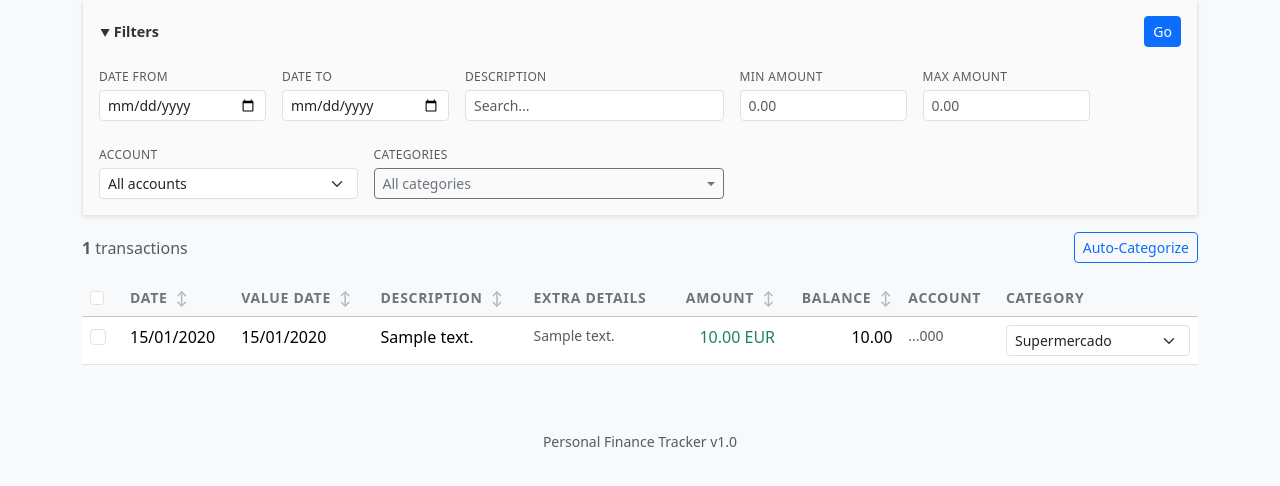
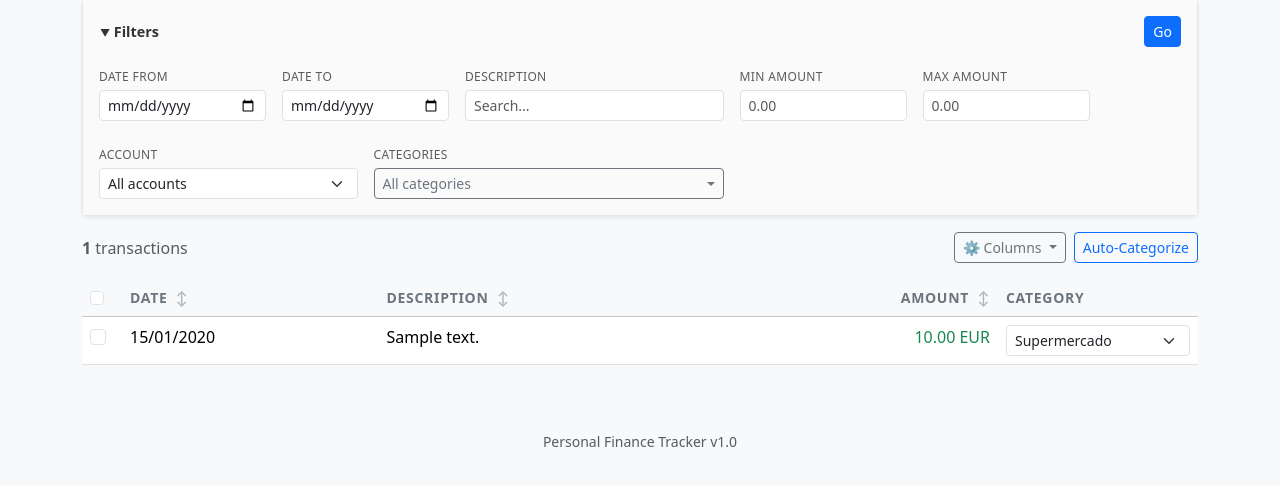
Before and after one commit to RoviraAyza/personal-finance-tracker, a Flask app: page /transactions in a window 1280 px wide. Shown: the part 193-679 px from the top of the page. Run offline with Flask 3, Linux system fonts and the light colour scheme; tables that the repository leaves empty hold one stand-in row (values such as "Sample post").

Commit message:
feat: remove Value Date column, add column visibility toggle and folder browse button
Remove redundant Value Date column from transactions table. Add a Columns
dropdown to show/hide table columns (Description, Extra Details, Amount,
Balance, Account, Category) with localStorage persistence. Add native OS
folder picker (Browse button) to settings page for selecting the CSV folder.

Co-Authored-By: Claude Opus 4.6 <noreply@anthropic.com>

```diff
--- a/src/backend/routes.py
+++ b/src/backend/routes.py
@@ -419,6 +419,33 @@ def register_routes(app):
             'csv_count': csv_count
         })
 
+    @app.route('/settings/browse-folder', methods=['POST'])
+    def browse_folder():
+        """Open a native OS folder picker dialog and return the selected path."""
+        import threading
+
+        result = {'path': None}
+
+        def pick_folder():
+            import tkinter as tk
+            from tkinter import filedialog
+            root = tk.Tk()
+            root.withdraw()
+            root.attributes('-topmost', True)
+            folder = filedialog.askdirectory(title='Select Bank CSV Folder')
+            root.destroy()
+            result['path'] = folder
+
+        # tkinter must run on its own thread to avoid blocking Flask
+        thread = threading.Thread(target=pick_folder)
+        thread.start()
+        thread.join(timeout=120)
+
+        if result['path']:
+            return jsonify({'success': True, 'path': result['path']})
+        else:
+            return jsonify({'success': False, 'path': ''})
+
     @app.route('/api/stats')
     def api_stats():
         """Get database statistics."""
--- a/src/frontend/static/css/style.css
+++ b/src/frontend/static/css/style.css
@@ -281,8 +281,34 @@ tr.selected {
     white-space: nowrap;
 }
 
-.table td:nth-child(4), .table td:nth-child(5) {
+.table td[data-col="description"], .table td[data-col="extra_details"] {
     /* description and extra_details can wrap */
     white-space: normal;
     max-width: 250px;
 }
+
+/* ==================== COLUMN VISIBILITY TOGGLE ==================== */
+
+.col-hidden {
+    display: none !important;
+}
+
+.column-toggle-menu {
+    min-width: 180px;
+}
+
+.column-toggle-menu .dropdown-item {
+    cursor: pointer;
+    display: flex;
+    align-items: center;
+    padding: 0.4rem 1rem;
+    font-size: 0.875rem;
+}
+
+.column-toggle-menu .dropdown-item:hover {
+    background-color: #f8f9fa;
+}
+
+.column-toggle-menu .form-check-input {
+    margin-top: 0;
+}
--- a/src/frontend/static/js/transactions.js
+++ b/src/frontend/static/js/transactions.js
@@ -31,23 +31,27 @@ function sortTable(column) {
         }
     });
 
-    // Column index mapping: 0=checkbox, 1=date, 2=value_date, 3=description, 4=extra_details, 5=amount, 6=balance, 7=account, 8=category
-    const colIndex = {
-        date: 1,
-        value_date: 2,
-        description: 3,
-        amount: 5,
-        balance: 6,
-    };
+    // Find column index dynamically by scanning header cells for data-sort or data-col
+    const headerRow = document.querySelector('.table thead tr');
+    const headers = Array.from(headerRow.cells);
+    let colIdx = -1;
+
+    if (column === 'date') {
+        // Date column is always the second visible cell (index 1, after checkbox)
+        colIdx = headers.findIndex(th => th.dataset.sort === 'date');
+    } else {
+        colIdx = headers.findIndex(th => th.dataset.sort === column);
+    }
+
+    if (colIdx === -1) return;
 
     // Sort rows
     rows.sort((a, b) => {
         let aVal, bVal;
-        const idx = colIndex[column];
+        const idx = colIdx;
 
         switch (column) {
             case 'date':
-            case 'value_date':
                 const aDateStr = a.cells[idx].textContent.trim();
                 const bDateStr = b.cells[idx].textContent.trim();
                 if (!aDateStr) return 1;
@@ -391,6 +395,68 @@ function updateCategoryLabel() {
     }
 }
 
+// ==================== COLUMN VISIBILITY ====================
+
+const COLUMN_VISIBILITY_KEY = 'columnVisibility';
+const DEFAULT_VISIBILITY = {
+    description: true,
+    extra_details: false,
+    amount: true,
+    balance: false,
+    account: false,
+    category: true
+};
+
+function getColumnVisibility() {
+    try {
+        const saved = localStorage.getItem(COLUMN_VISIBILITY_KEY);
+        if (saved) {
+            return { ...DEFAULT_VISIBILITY, ...JSON.parse(saved) };
+        }
+    } catch (e) {
+        // ignore parse errors
+    }
+    return { ...DEFAULT_VISIBILITY };
+}
+
+function saveColumnVisibility(visibility) {
+    localStorage.setItem(COLUMN_VISIBILITY_KEY, JSON.stringify(visibility));
+}
+
+function applyColumnVisibility(visibility) {
+    for (const [col, visible] of Object.entries(visibility)) {
+        const cells = document.querySelectorAll(`[data-col="${col}"]`);
+        cells.forEach(cell => {
+            cell.classList.toggle('col-hidden', !visible);
+        });
+
+        // Sync the dropdown checkbox
+        const checkbox = document.querySelector(`[data-toggle-col="${col}"]`);
+        if (checkbox) {
+            checkbox.checked = visible;
+        }
+    }
+}
+
+function toggleColumn(colName) {
+    const visibility = getColumnVisibility();
+    visibility[colName] = !visibility[colName];
+    saveColumnVisibility(visibility);
+    applyColumnVisibility(visibility);
+}
+
+function initColumnToggle() {
+    const visibility = getColumnVisibility();
+    applyColumnVisibility(visibility);
+
+    // Bind change events on dropdown checkboxes
+    document.querySelectorAll('[data-toggle-col]').forEach(checkbox => {
+        checkbox.addEventListener('change', function() {
+            toggleColumn(this.dataset.toggleCol);
+        });
+    });
+}
+
 /**
  * Initialize filter bar on page load
  */
@@ -398,4 +464,5 @@ document.addEventListener('DOMContentLoaded', function() {
     updateFilterUI();
     initFilterToggle();
     updateCategoryLabel();
+    initColumnToggle();
 });
--- a/src/frontend/templates/transactions.html
+++ b/src/frontend/templates/transactions.html
@@ -209,16 +209,63 @@
     </div>
 </div>
 
-<!-- Transaction count and Auto-categorize -->
+<!-- Transaction count, Column Toggle, and Auto-categorize -->
 <div class="row mt-3">
     <div class="col-12 d-flex justify-content-between align-items-center">
         <span class="text-muted">
             <strong>{{ transactions|length }}</strong> transactions
         </span>
-        <button class="btn btn-outline-primary btn-sm" onclick="autoCategorize()" id="auto-cat-btn">
-            <span id="auto-cat-text">Auto-Categorize</span>
-            <span id="auto-cat-spinner" class="spinner-border spinner-border-sm d-none" role="status"></span>
-        </button>
+        <div class="d-flex align-items-center gap-2">
+            <!-- Column Visibility Toggle -->
+            <div class="dropdown" id="column-toggle-dropdown">
+                <button class="btn btn-outline-secondary btn-sm dropdown-toggle" type="button"
+                        data-bs-toggle="dropdown" data-bs-auto-close="outside" aria-expanded="false">
+                    &#9881; Columns
+                </button>
+                <ul class="dropdown-menu dropdown-menu-end column-toggle-menu">
+                    <li>
+                        <label class="dropdown-item">
+                            <input class="form-check-input me-2" type="checkbox" data-toggle-col="description" checked>
+                            Description
+                        </label>
+                    </li>
+                    <li>
+                        <label class="dropdown-item">
+                            <input class="form-check-input me-2" type="checkbox" data-toggle-col="extra_details">
+                            Extra Details
+                        </label>
+                    </li>
+                    <li>
+                        <label class="dropdown-item">
+                            <input class="form-check-input me-2" type="checkbox" data-toggle-col="amount" checked>
+                            Amount
+                        </label>
+                    </li>
+                    <li>
+                        <label class="dropdown-item">
+                            <input class="form-check-input me-2" type="checkbox" data-toggle-col="balance">
+                            Balance
+                        </label>
+                    </li>
+                    <li>
+                        <label class="dropdown-item">
+                            <input class="form-check-input me-2" type="checkbox" data-toggle-col="account">
+                            Account
+                        </label>
+                    </li>
+                    <li>
+                        <label class="dropdown-item">
+                            <input class="form-check-input me-2" type="checkbox" data-toggle-col="category" checked>
+                            Category
+                        </label>
+                    </li>
+                </ul>
+            </div>
+            <button class="btn btn-outline-primary btn-sm" onclick="autoCategorize()" id="auto-cat-btn">
+                <span id="auto-cat-text">Auto-Categorize</span>
+                <span id="auto-cat-spinner" class="spinner-border spinner-border-sm d-none" role="status"></span>
+            </button>
+        </div>
     </div>
 </div>
 
@@ -254,21 +301,18 @@
                         <th class="sortable" data-sort="date" onclick="sortTable('date')">
                             Date <span class="sort-icon">↕</span>
                         </th>
-                        <th class="sortable" data-sort="value_date" onclick="sortTable('value_date')">
-                            Value Date <span class="sort-icon">↕</span>
-                        </th>
-                        <th class="sortable" data-sort="description" onclick="sortTable('description')">
+                        <th class="sortable" data-sort="description" data-col="description" onclick="sortTable('description')">
                             Description <span class="sort-icon">↕</span>
                         </th>
-                        <th>Extra Details</th>
-                        <th class="sortable text-end" data-sort="amount" onclick="sortTable('amount')">
+                        <th data-col="extra_details">Extra Details</th>
+                        <th class="sortable text-end" data-sort="amount" data-col="amount" onclick="sortTable('amount')">
                             Amount <span class="sort-icon">↕</span>
                         </th>
-                        <th class="sortable text-end" data-sort="balance" onclick="sortTable('balance')">
+                        <th class="sortable text-end" data-sort="balance" data-col="balance" onclick="sortTable('balance')">
                             Balance <span class="sort-icon">↕</span>
                         </th>
-                        <th>Account</th>
-                        <th style="width: 200px;">Category</th>
+                        <th data-col="account">Account</th>
+                        <th style="width: 200px;" data-col="category">Category</th>
                     </tr>
                 </thead>
                 <tbody>
@@ -279,15 +323,14 @@
                                    value="{{ transaction.id }}" onchange="updateSelection()">
                         </td>
                         <td>{{ transaction.date.strftime('%d/%m/%Y') }}</td>
-                        <td>{{ transaction.value_date.strftime('%d/%m/%Y') if transaction.value_date else '' }}</td>
-                        <td>{{ transaction.description }}</td>
-                        <td class="text-muted small">{{ transaction.extra_details or '' }}</td>
-                        <td class="text-end {% if transaction.amount < 0 %}text-danger{% else %}text-success{% endif %}">
+                        <td data-col="description">{{ transaction.description }}</td>
+                        <td data-col="extra_details" class="text-muted small">{{ transaction.extra_details or '' }}</td>
+                        <td data-col="amount" class="text-end {% if transaction.amount < 0 %}text-danger{% else %}text-success{% endif %}">
                             {{ "%.2f"|format(transaction.amount) }} EUR
                         </td>
-                        <td class="text-end">{{ "%.2f"|format(transaction.balance) if transaction.balance is not none else '' }}</td>
-                        <td class="text-muted small">{{ ('...' + transaction.account_number[-4:]) if transaction.account_number else '' }}</td>
-                        <td>
+                        <td data-col="balance" class="text-end">{{ "%.2f"|format(transaction.balance) if transaction.balance is not none else '' }}</td>
+                        <td data-col="account" class="text-muted small">{{ ('...' + transaction.account_number[-4:]) if transaction.account_number else '' }}</td>
+                        <td data-col="category">
                             <select class="form-select form-select-sm category-select"
                                     data-transaction-id="{{ transaction.id }}"
                                     onchange="categorizeTransaction(this)">
@@ -304,7 +347,7 @@
                     </tr>
                     {% else %}
                     <tr>
-                        <td colspan="9" class="text-center text-muted py-5">
+                        <td colspan="8" class="text-center text-muted py-5">
                             No transactions found.
                             <a href="{{ url_for('settings') }}">Configure your bank folder</a> and sync to get started.
                         </td>
```
Also changed, not shown: src/frontend/templates/settings.html (+19 -0 lines).
